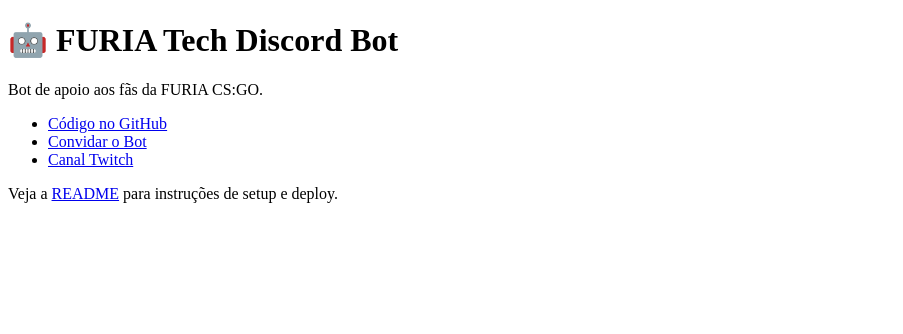
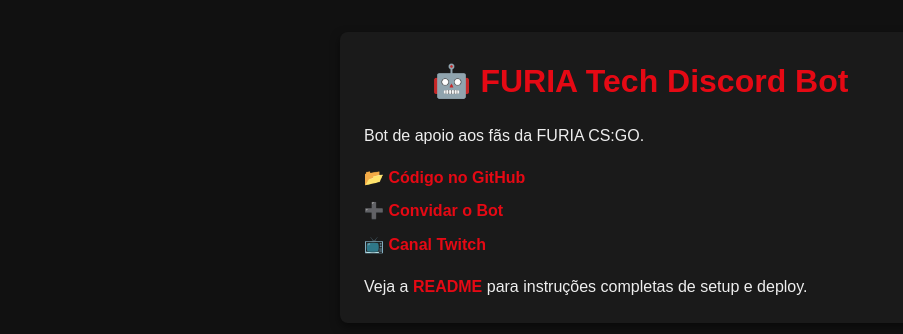
Before and after one commit to PedroZibordi/furia-discord-bot, a plain HTML site: page index.html in a window 1280 px wide. Shown: the whole page, without its empty margins (0-903 px from the left). Drawn offline with Linux system fonts and the light colour scheme.

Commit message:
Adiciona CSS inline à landing page

```diff
--- a/index.html
+++ b/index.html
@@ -3,15 +3,65 @@
 <head>
   <meta charset="UTF-8">
   <title>FURIA Tech Discord Bot</title>
+  <style>
+    /* Resetinho básico */
+    * {
+      margin: 0;
+      padding: 0;
+      box-sizing: border-box;
+    }
+    body {
+      font-family: Arial, sans-serif;
+      background: #111;
+      color: #eee;
+      line-height: 1.6;
+      display: flex;
+      justify-content: center;
+      padding: 2rem;
+    }
+    .container {
+      max-width: 600px;
+      width: 100%;
+      background: #1a1a1a;
+      border-radius: 8px;
+      padding: 1.5rem;
+      box-shadow: 0 4px 10px rgba(0, 0, 0, 0.5);
+    }
+    h1 {
+      text-align: center;
+      margin-bottom: 1rem;
+      color: #E50914;
+    }
+    ul {
+      list-style: none;
+      margin: 1rem 0;
+    }
+    ul li {
+      margin: 0.5rem 0;
+    }
+    a {
+      color: #E50914;
+      text-decoration: none;
+      font-weight: bold;
+    }
+    a:hover {
+      text-decoration: underline;
+    }
+    p {
+      margin-top: 1rem;
+    }
+  </style>
 </head>
 <body>
-  <h1>🤖 FURIA Tech Discord Bot</h1>
-  <p>Bot de apoio aos fãs da FURIA CS:GO.</p>
-  <ul>
-    <li><a href="https://github.com/PedroZibordi/furia-discord-bot">Código no GitHub</a></li>
-    <li><a href="https://discord.com/oauth2/authorize?client_id=1367631307533979648&scope=bot&permissions=83968">Convidar o Bot</a></li>
-    <li><a href="https://www.twitch.tv/furiatv">Canal Twitch</a></li>
-  </ul>
-  <p>Veja a <a href="README.md">README</a> para instruções de setup e deploy.</p>
+  <div class="container">
+    <h1>🤖 FURIA Tech Discord Bot</h1>
+    <p>Bot de apoio aos fãs da FURIA CS:GO.</p>
+    <ul>
+      <li><a href="https://github.com/PedroZibordi/furia-discord-bot" target="_blank">📂 Código no GitHub</a></li>
+      <li><a href="https://discord.com/oauth2/authorize?client_id=1367631307533979648&scope=bot&permissions=83968" target="_blank">➕ Convidar o Bot</a></li>
+      <li><a href="https://www.twitch.tv/furiatv" target="_blank">📺 Canal Twitch</a></li>
+    </ul>
+    <p>Veja a <a href="README.md" target="_blank">README</a> para instruções completas de setup e deploy.</p>
+  </div>
 </body>
 </html>
```
